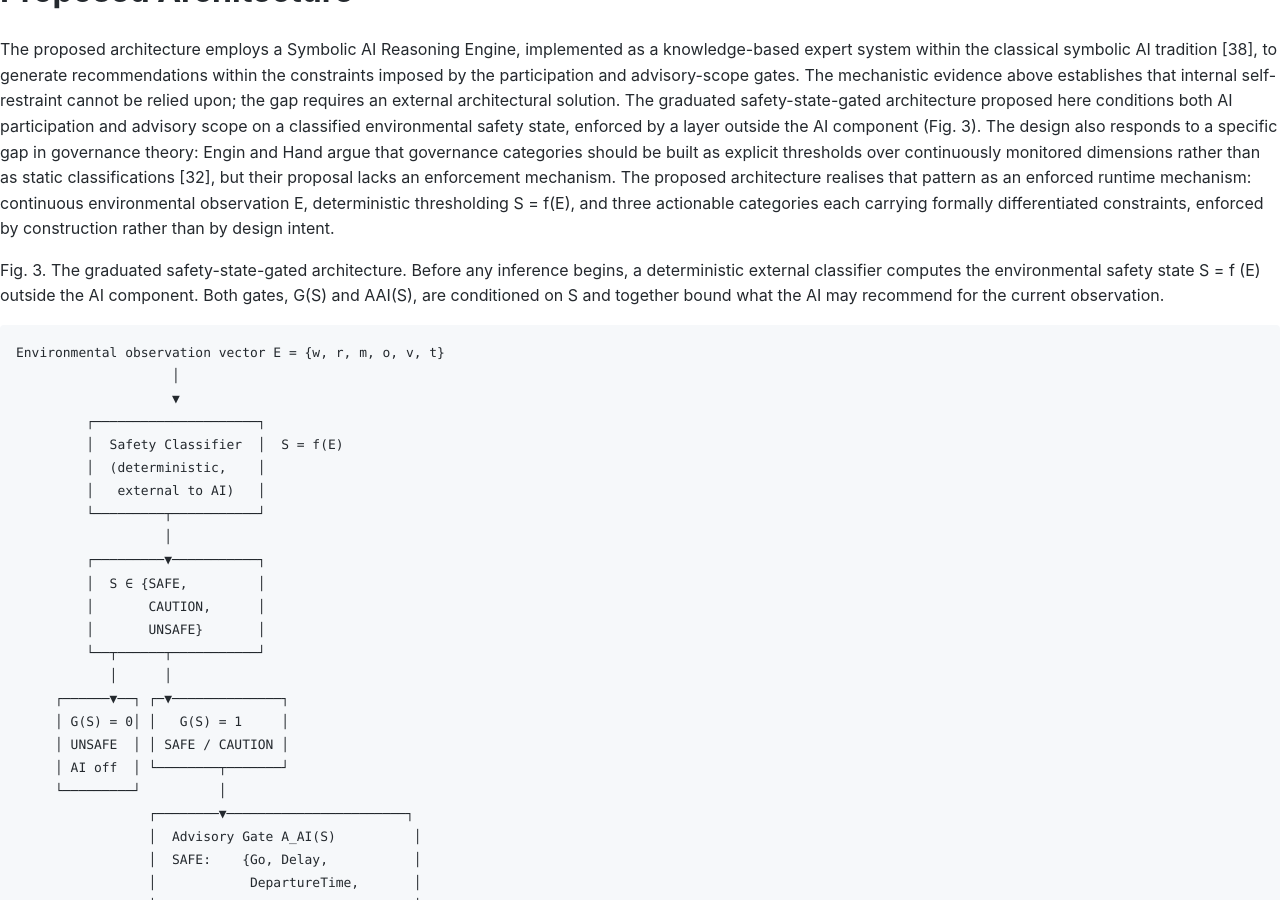
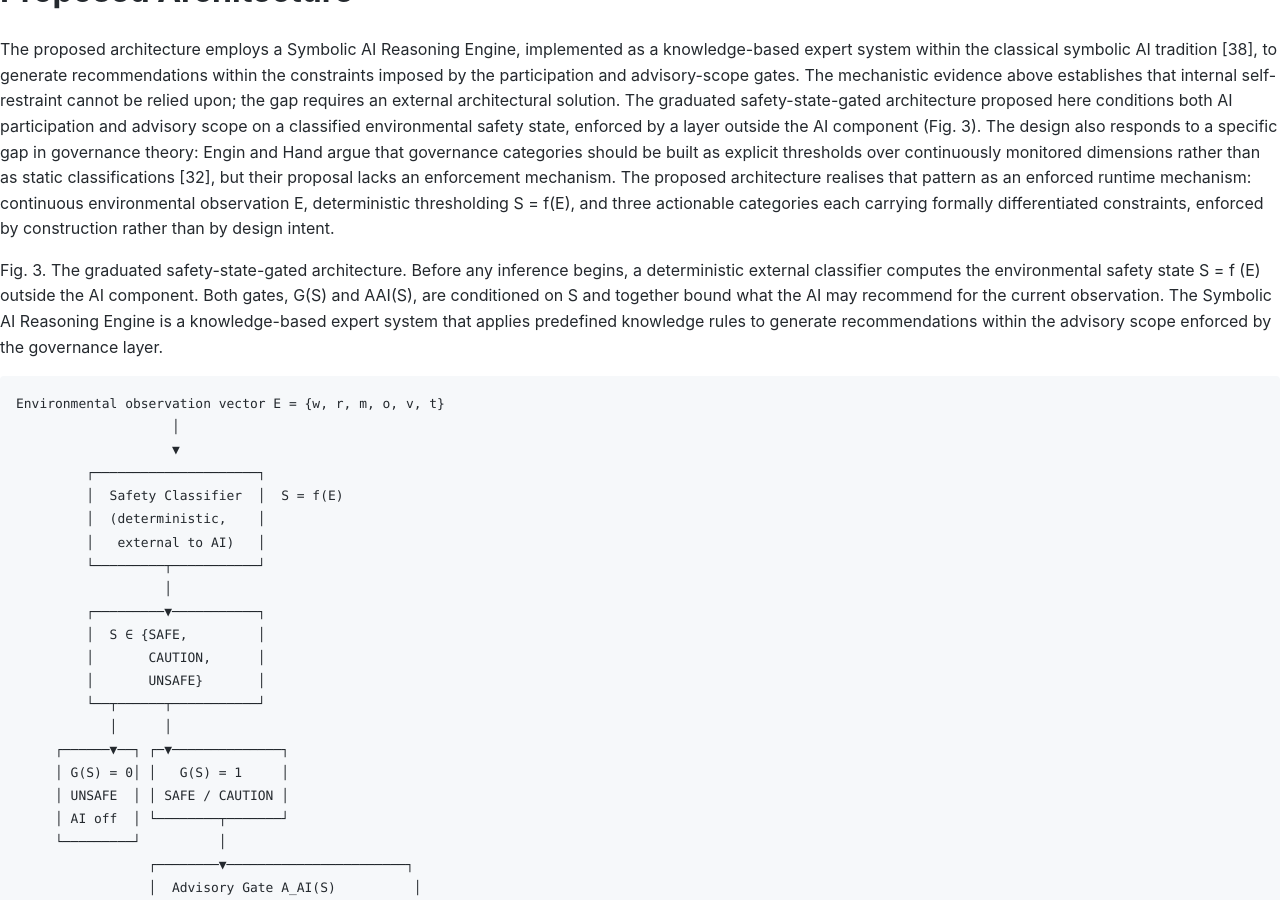
Before and after one commit to kandaiiskandar/research-plan, a Jekyll site: the page built from ipsci-2026-paper-v7.md, in a window 1280 px wide and 900 px high, scrolled down 8617 px. Built offline with Jekyll 4.4.1, drawn with Linux system fonts in a browser that asks for light colours; our own code applies the rules of GitHub Pages for plain Markdown files.

Commit message:
extend: add Symbolic AI Reasoning Engine explanation to Fig. 3 caption

````diff
--- a/ipsci-2026-paper-v7.md
+++ b/ipsci-2026-paper-v7.md
@@ -203,7 +203,7 @@ The review establishes a research gap: the reviewed AI governance and decision-s
 The proposed architecture employs a Symbolic AI Reasoning Engine, implemented as a knowledge-based expert system within the classical symbolic AI tradition [38], to generate recommendations within the constraints imposed by the participation and advisory-scope gates. The mechanistic evidence above establishes that internal self-restraint cannot be relied upon; the gap requires an external architectural solution. The graduated safety-state-gated architecture proposed here conditions both AI participation and advisory scope on a classified environmental safety state, enforced by a layer outside the AI component (Fig. 3). The design also responds to a specific gap in governance theory: Engin and Hand argue that governance categories should be built as explicit thresholds over continuously monitored dimensions rather than as static classifications [32], but their proposal lacks an enforcement mechanism. The proposed architecture realises that pattern as an enforced runtime mechanism: continuous environmental observation E, deterministic thresholding S = f(E), and three actionable categories each carrying formally differentiated constraints, enforced by construction rather than by design intent.
 
 
-Fig. 3. The graduated safety-state-gated architecture. Before any inference begins, a deterministic external classifier computes the environmental safety state S = f (E) outside the AI component. Both gates, G(S) and AAI(S), are conditioned on S and together bound what the AI may recommend for the current observation.
+Fig. 3. The graduated safety-state-gated architecture. Before any inference begins, a deterministic external classifier computes the environmental safety state S = f (E) outside the AI component. Both gates, G(S) and AAI(S), are conditioned on S and together bound what the AI may recommend for the current observation. The Symbolic AI Reasoning Engine is a knowledge-based expert system that applies predefined knowledge rules to generate recommendations within the advisory scope enforced by the governance layer.
 
 ```
 Environmental observation vector E = {w, r, m, o, v, t}
````
